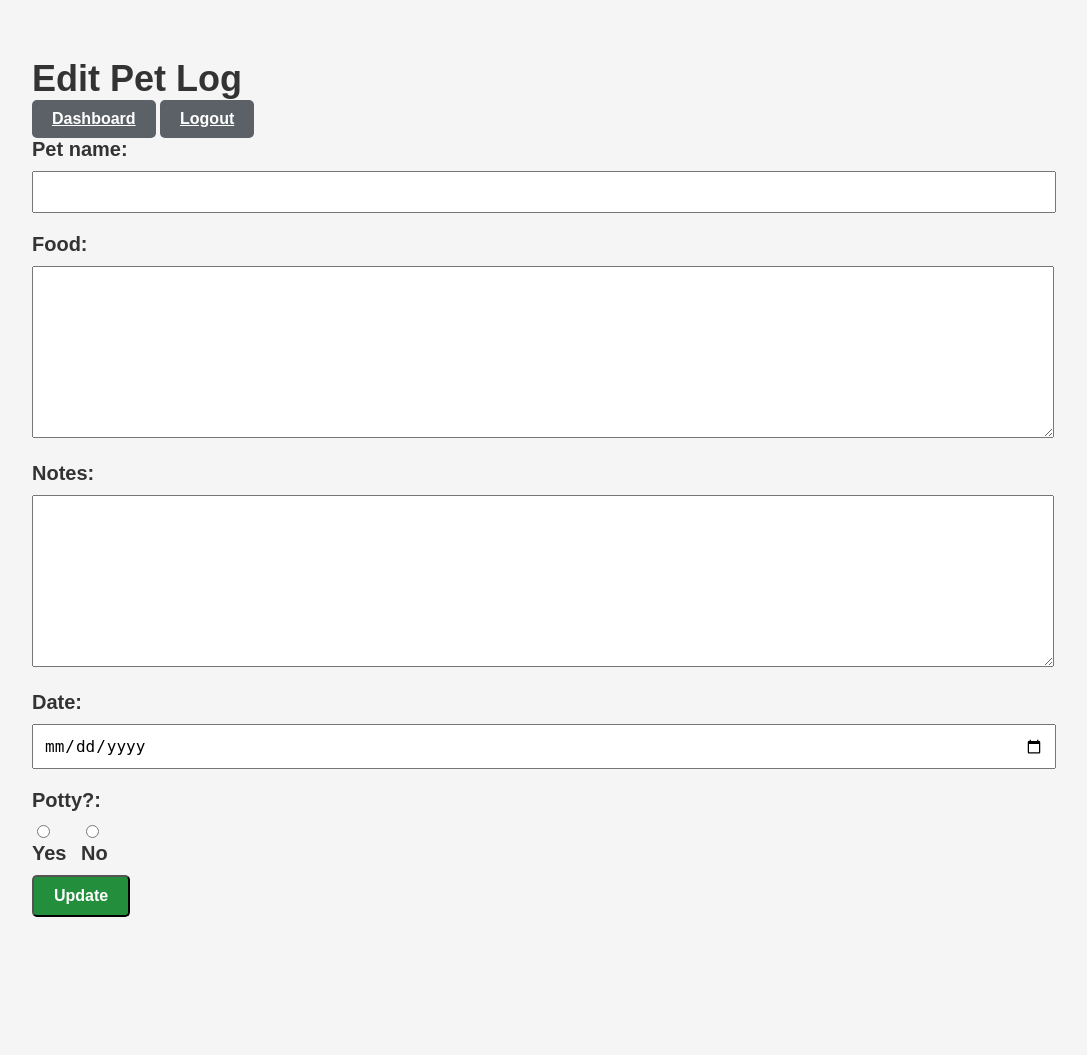
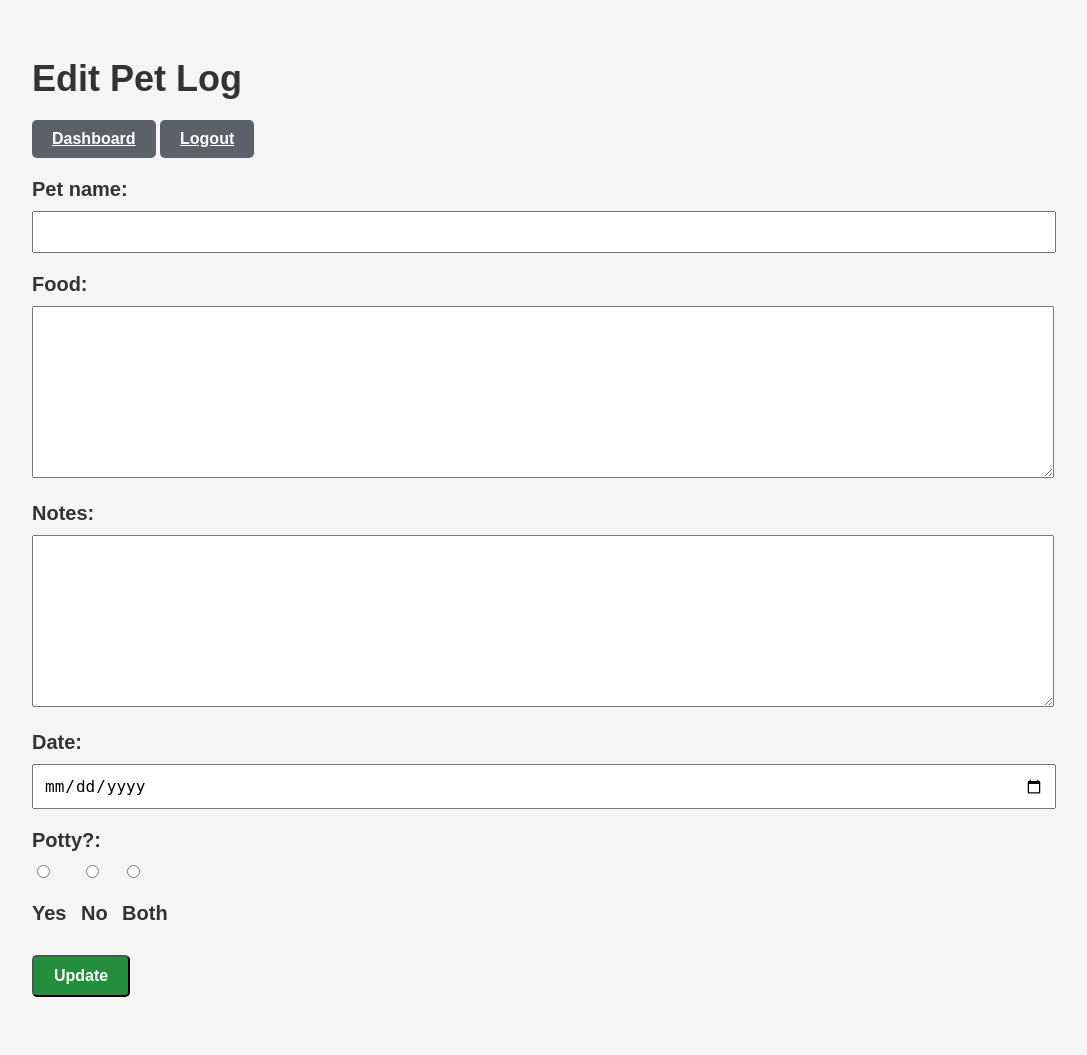
Before and after one commit to Alexandra-Riano/pet-log, a Flask app: page /pets/edit/1 in a window 1280 px wide. Shown: the whole page, without its empty margins (108-1195 px from the left). Before the commit the page ends 917 px from the top, so only its background shows below. Run offline with Flask 3, Linux system fonts and the light colour scheme; the visitor is signed in with stand-in values (Sample User, id 1); data that the repository does not hold is empty.

Commit message:
Updated CSS

```diff
--- a/flask_app/models/pet.py
+++ b/flask_app/models/pet.py
@@ -87,8 +87,8 @@ class Pet:
                 UPDATE pets
                 SET name = %(name)s,
                 food = %(food)s,
-                notes = %(notes)s ,
-                date = %(date)s
+                notes = %(notes)s,
+                date = %(date)s,
                 potty = %(potty)s
                 WHERE id = %(id)s;
                 """
--- a/flask_app/templates/dashboard.html
+++ b/flask_app/templates/dashboard.html
@@ -23,6 +23,7 @@
             .btn {
                 display: inline-block;
                 margin-top: 10px;
+                margin-right: 20px;
                 padding: 10px 20px;
                 border: none;
                 border-radius: 5px;
@@ -36,6 +37,7 @@
 
             .btn-secondary {
                 background-color: #00ad56;
+                margin-right: 20px;
             }
 
             .btn-danger {
--- a/flask_app/templates/pet_edit.html
+++ b/flask_app/templates/pet_edit.html
@@ -31,11 +31,13 @@
                 font-weight: bold;
                 text-align: center;
                 color: #fff;
+            }
 
-            }
             .btn-secondary {
                 background-color: #5b6167;
+                margin-top: 20px;
             }
+
             .form-group {
                 margin-bottom: 20px;
             }
@@ -45,6 +47,7 @@
                 font-size: 20px;
                 font-weight: bold;
                 margin-bottom: 10px;
+                margin-top: 20px;
             }
 
             input[type="text"],
@@ -66,6 +69,7 @@
 
             .btn-update {
                 background-color: #238f3d;
+                margin-top: 20px;
             }
 
             .invalid-feedback {
@@ -113,13 +117,19 @@
                         </div>
                         <p class="form-label">Potty?:</p>
                         <div class="form-check-inline">
-                            <input type="radio" name="potty" id="potty" value="1" class="form-check-input" {% if pet.potty == 1 %} checked {% endif %}>
-                            <label for="potty" class="form-label">Yes</label>
+                            <input type="radio" name="potty" id="potty-yes" value="1" class="form-check-input" {% if pet.potty == 1 %} checked {% endif %}>
+                            <label for="potty-yes" class="form-label">Yes</label>
                         </div>
                         <div class="form-check-inline">
-                            <input type="radio" name="potty" id="potty" value="0" class="form-check-input" {% if pet.potty == 0 %} checked {% endif %}>
-                            <label for="potty" class="form-label">No</label>
+                            <input type="radio" name="potty" id="potty-no" value="0" class="form-check-input" {% if pet.potty == 0 %} checked {% endif %}>
+                            <label for="potty-no" class="form-label">No</label>
                         </div>
+                        <div class="form-check-inline">
+                            <input type="radio" name="potty" id="potty-unknown" value="-1" class="form-check-input" {% if pet.potty == -1 %} checked {% endif %}>
+                            <label for="potty-unknown" class="form-label">Both</label>
+                        </div>
+
+
                     </div>
                 </div>
                 <button type="submit" class="btn btn-update">Update</button>
```
Also changed, not shown: flask_app/templates/index.html (+11 -18 lines).
